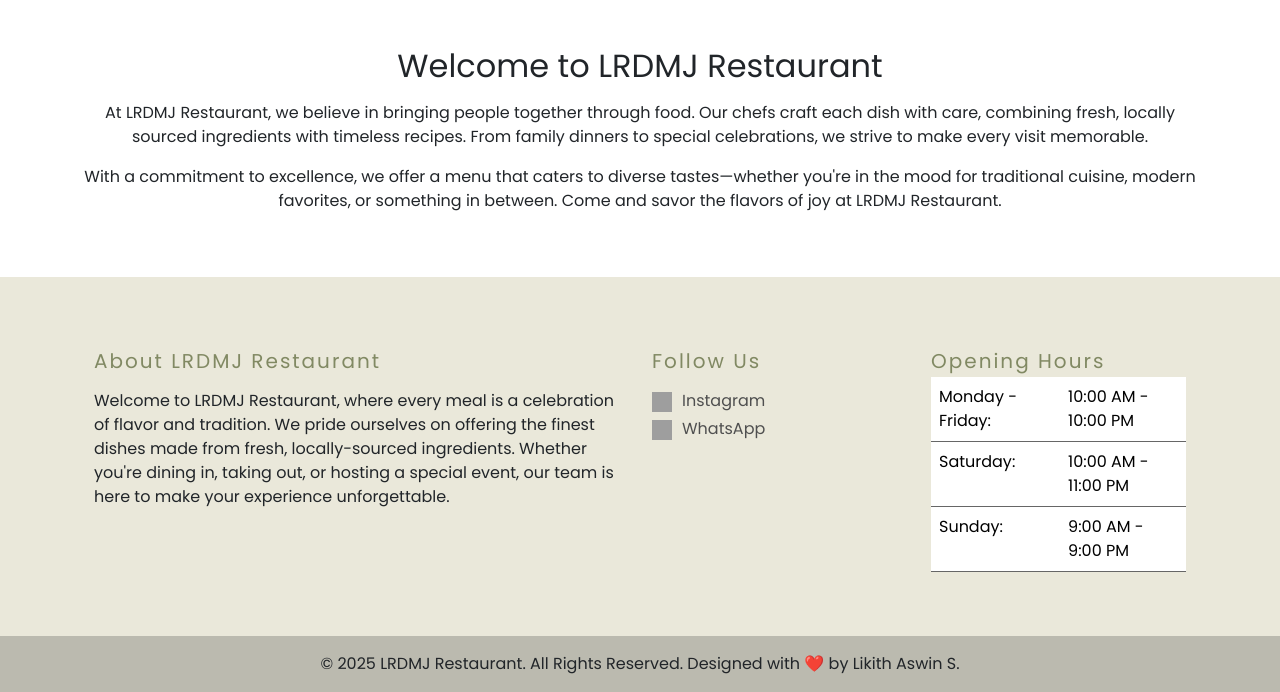
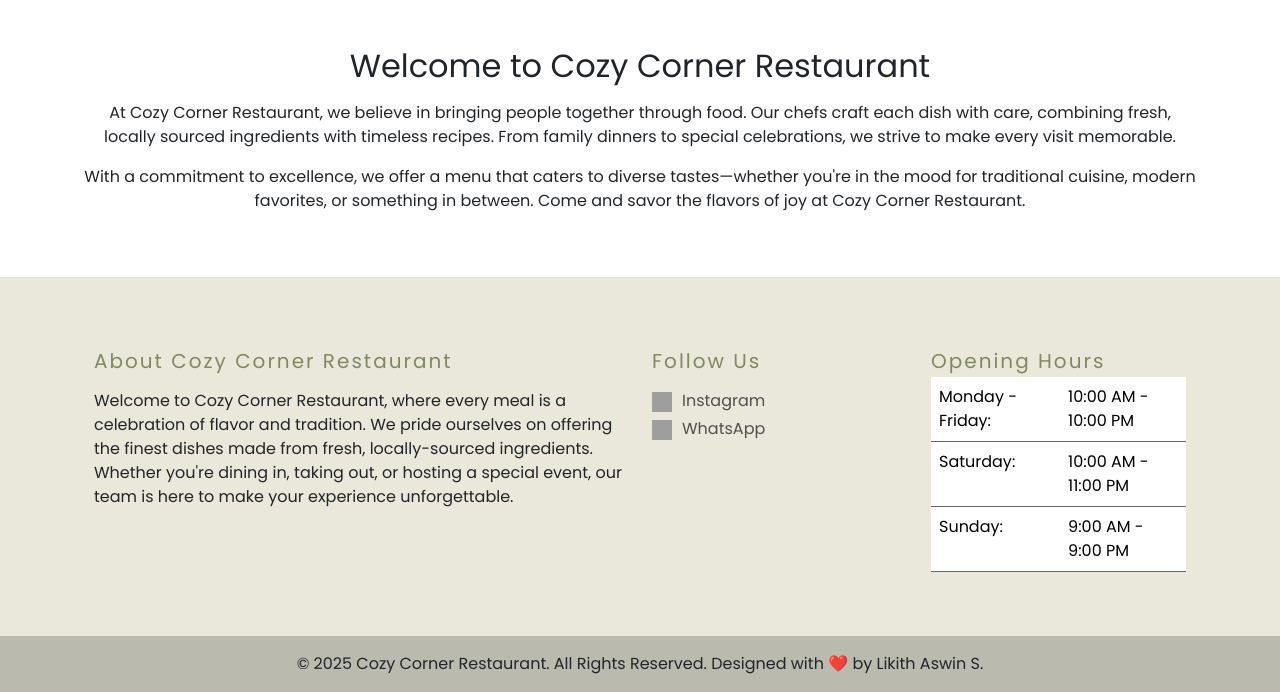
Before and after one commit to likithAswin74/Restaurant, a Flask app: page /about_us in a window 1280 px wide. Shown: the part 401-1093 px from the top of the page. Run offline with Flask 3, Linux system fonts and the light colour scheme; some libraries are stand-ins or nearby versions; grey boxes are pictures that could not be loaded.

Commit message:
changes commited for Restaurant

```diff
--- a/main.py
+++ b/main.py
@@ -11,6 +11,8 @@ from functools import wraps
 import random
 import time
 import smtplib
+import os
+
 
 # enables a admin interface like django to add the contents in the database
 from flask_admin import Admin
@@ -37,10 +39,10 @@ def admin_only(function):
 
 
 app = Flask(__name__)
-app.config['SECRET_KEY'] = '8BYkEfBA6O6donzWlSihBXox7C0sKR6b'
+app.config['SECRET_KEY'] = os.environ.get("RESTAURANT_FLASK_SECRETKEY")
 Bootstrap5(app)
 
-
+#os.environ.get("RESTAURANT_FLASK_SECRETKEY")
 # TODO: Configure Flask-Login
 login_manager = LoginManager()
 login_manager.init_app(app)
@@ -62,7 +64,7 @@ class Base(DeclarativeBase):
 
 
 # configuring and initilizing the database
-app.config['SQLALCHEMY_DATABASE_URI'] = 'sqlite:///posts.db'
+app.config['SQLALCHEMY_DATABASE_URI'] = os.environ.get("RESTAURANT_DB_URI")
 db = SQLAlchemy(model_class=Base)
 db.init_app(app)
 admin = Admin(app, name='MyRestaurant', template_mode='bootstrap3')  # admin obj for admin panel with name MyRestaurant
@@ -414,8 +416,8 @@ def forgot_password():
         db.session.commit()
 
         # You can send OTP to the user via email here
-        email = "likithaswin15@gmail.com"
-        password = "pobq blrj jknm nzwj"
+        email = os.environ.get("RESTAURANT_EMAIL")
+        password = os.environ.get("RESTAURANT_PASSWORD")
 
         with smtplib.SMTP("smtp.gmail.com") as connection:
             connection.starttls()
@@ -500,8 +502,8 @@ def contact_us():
 
     if form.validate_on_submit():
         # sending the message the user given in the contact form to us through email
-        email = "likithaswin15@gmail.com"
-        password = "pobq blrj jknm nzwj"
+        email = os.environ.get("RESTAURANT_EMAIL")
+        password = os.environ.get("RESTAURANT_PASSWORD")
 
         with smtplib.SMTP("smtp.gmail.com") as connection:
             connection.starttls()
@@ -538,8 +540,8 @@ def order_now():
         # joining the items names using join method because it is in list
         only_items_names = ", ".join(item_names)
 
-        email = "likithaswin15@gmail.com"
-        password = "pobq blrj jknm nzwj"
+        email = os.environ.get("RESTAURANT_EMAIL")
+        password = os.environ.get("RESTAURANT_PASSWORD")
 
         # sending the mail to the owner what the user orders
         with smtplib.SMTP("smtp.gmail.com") as connection:
--- a/templates/aboutus.html
+++ b/templates/aboutus.html
@@ -10,12 +10,12 @@
 <div class="container my-5">
     <div class="row">
         <div class="col-md-12 text-center">
-            <h2>Welcome to LRDMJ Restaurant</h2>
+            <h2>Welcome to Cozy Corner Restaurant</h2>
             <p class="mt-3">
-                At LRDMJ Restaurant, we believe in bringing people together through food. Our chefs craft each dish with care, combining fresh, locally sourced ingredients with timeless recipes. From family dinners to special celebrations, we strive to make every visit memorable.
+                At Cozy Corner Restaurant, we believe in bringing people together through food. Our chefs craft each dish with care, combining fresh, locally sourced ingredients with timeless recipes. From family dinners to special celebrations, we strive to make every visit memorable.
             </p>
             <p>
-                With a commitment to excellence, we offer a menu that caters to diverse tastes—whether you're in the mood for traditional cuisine, modern favorites, or something in between. Come and savor the flavors of joy at LRDMJ Restaurant.
+                With a commitment to excellence, we offer a menu that caters to diverse tastes—whether you're in the mood for traditional cuisine, modern favorites, or something in between. Come and savor the flavors of joy at Cozy Corner Restaurant.
             </p>
         </div>
     </div>
--- a/templates/base.html
+++ b/templates/base.html
@@ -2,7 +2,7 @@
 <html lang="en">
 <head>
     <meta charset="UTF-8">
-    <title>LRDMJ Restaurant</title>
+    <title>Cozy Corner Restaurant</title>
     <!-- Bootstrap loading -->
     {{ bootstrap.load_css() }}
     <link href="https://cdnjs.cloudflare.com/ajax/libs/bootstrap-icons/1.10.5/font/bootstrap-icons.min.css" rel="stylesheet">
@@ -16,7 +16,7 @@
     <div class="container px-4 px-lg-1">
         <a class="navbar-brand d-flex align-items-center" href="#!">
             <i class="bi bi-egg-fried me-2 navbar-icon"></i>
-            <span class="restaurant-name">LRDMJ Restaurant</span>
+            <span class="restaurant-name">Cozy Corner Restaurant</span>
         </a>
         <button class="navbar-toggler" type="button" data-bs-toggle="collapse" data-bs-target="#navbarSupportedContent" aria-controls="navbarSupportedContent" aria-expanded="false" aria-label="Toggle navigation">
             <span class="navbar-toggler-icon"></span>
@@ -72,9 +72,9 @@
             <div class="row mt-5">
                 <!-- About Us -->
                 <div class="col-lg-6 col-md-12 mb-4">
-                    <h5 class="mb-3" style="letter-spacing: 2px; color: #818963;">About LRDMJ Restaurant</h5>
+                    <h5 class="mb-3" style="letter-spacing: 2px; color: #818963;">About Cozy Corner Restaurant</h5>
                     <p>
-                        Welcome to LRDMJ Restaurant, where every meal is a celebration of flavor and tradition.
+                        Welcome to Cozy Corner Restaurant, where every meal is a celebration of flavor and tradition.
                         We pride ourselves on offering the finest dishes made from fresh, locally-sourced ingredients.
                         Whether you're dining in, taking out, or hosting a special event, our team is here to make your experience unforgettable.
                     </p>
@@ -118,7 +118,7 @@
             </div>
         </div>
         <div class="text-center p-3" style="background-color: rgba(0, 0, 0, 0.2);">
-            © 2025 LRDMJ Restaurant. All Rights Reserved. Designed with ❤️ by <a class="text-dark" style="text-decoration: none;" href="https://www.instagram.com/likith0226/">Likith Aswin S</a>.
+            © 2025 Cozy Corner Restaurant. All Rights Reserved. Designed with ❤️ by <a class="text-dark" style="text-decoration: none;" href="https://www.instagram.com/likith0226/">Likith Aswin S</a>.
         </div>
     </footer>
 </div>
--- a/templates/index.html
+++ b/templates/index.html
@@ -5,7 +5,7 @@
 <header style="background-image: url('static/assets/img/pexels-ella-olsson-572949-1640774.jpg'); background-size: cover; background-position: center; background-repeat: no-repeat; height: 400px; color: white; display: flex; justify-content: center; align-items: center; margin-top: 50px;">
     <div class="container px-4 px-lg-5 my-5">
         <div class="text-center text-black">
-            <h1 class="display-4 fw-bolder">Welcome to LRDMJ Restaurant</h1>
+            <h1 class="display-4 fw-bolder">Welcome to Cozy Corner Restaurant</h1>
             <p class="lead fw-normal text-gray-50 mb-0">"Savor the Flavors of Tradition and Innovation"</p>
         </div>
     </div>
```
Also changed, not shown: 1 other file.
